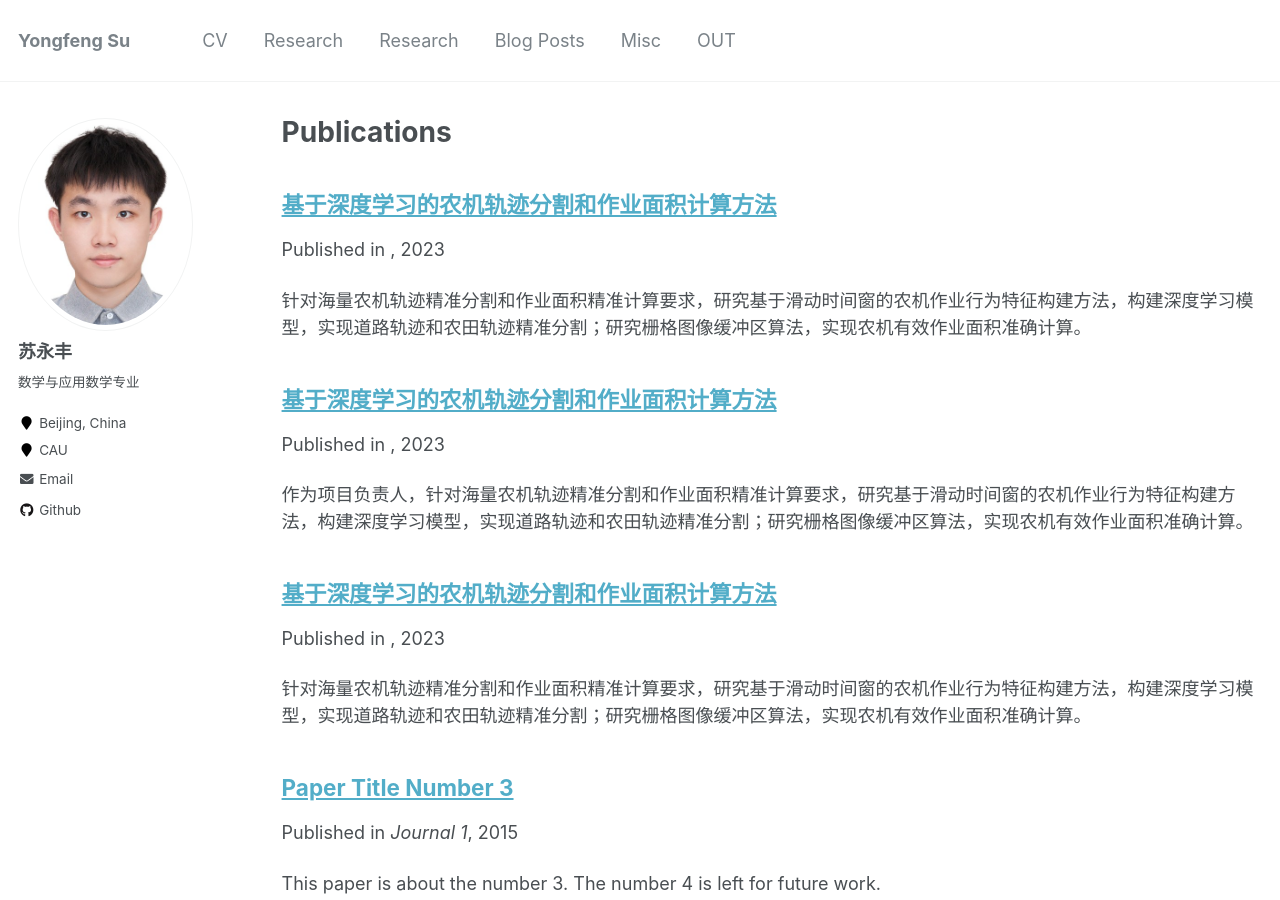
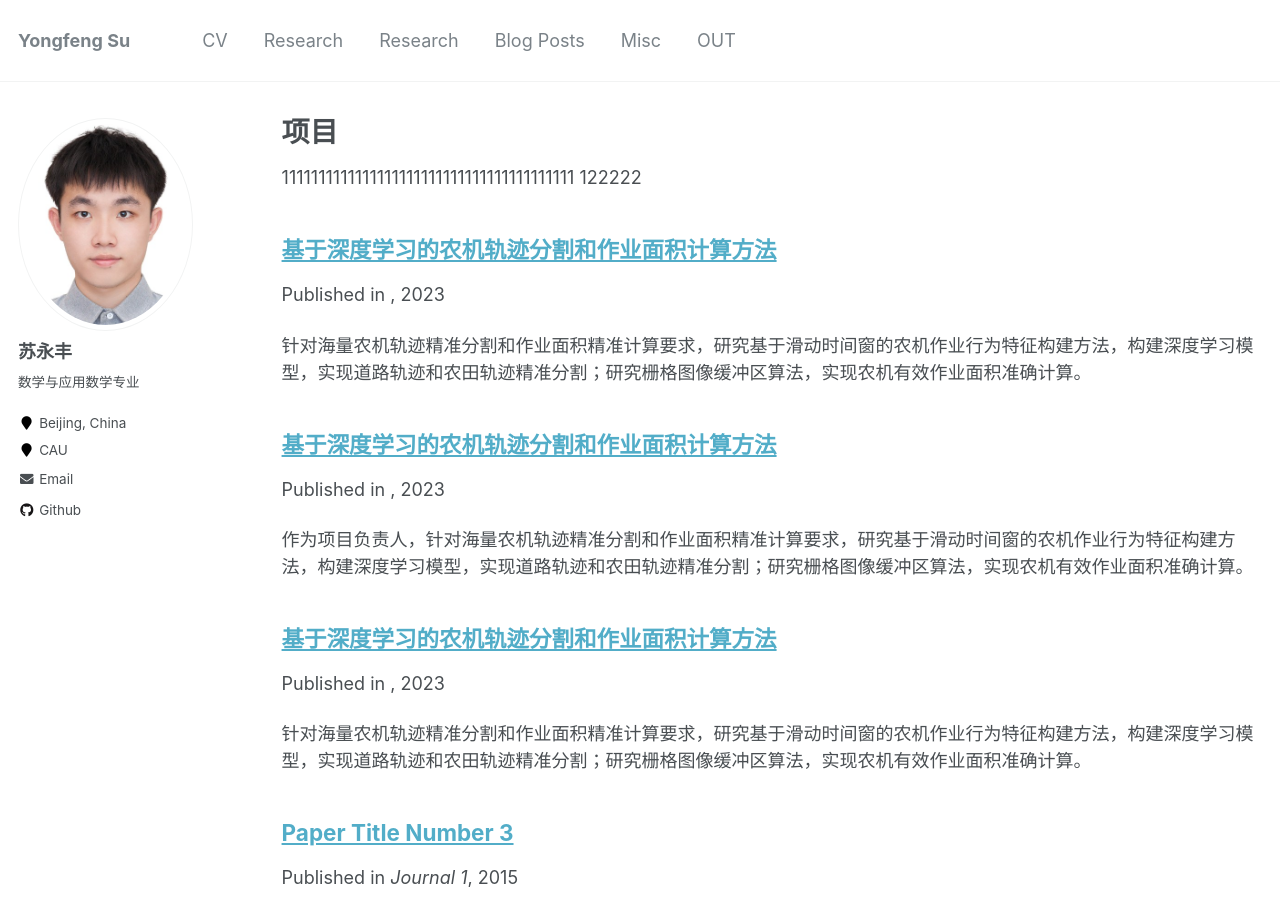
Before and after one commit to CreatBySu/CreatBySu.github.io, a Jekyll site: the page built from _pages/publications.md, in a window 1280 px wide and 900 px high. Built offline with Jekyll 4.4.1, drawn with Linux system fonts in a browser that asks for light colours.

Commit message:
Update publications.md

```diff
--- a/_pages/publications.md
+++ b/_pages/publications.md
@@ -1,9 +1,12 @@
 ---
 layout: archive
-title: "Publications"
+title: "项目"
 permalink: /publications/
 author_profile: true
 ---
+1111111111111111111111111111111111111111
+122222
+
 
 {% if author.googlescholar %}
   You can also find my articles on <u><a href="{{author.googlescholar}}">my Google Scholar profile</a>.</u>
```
